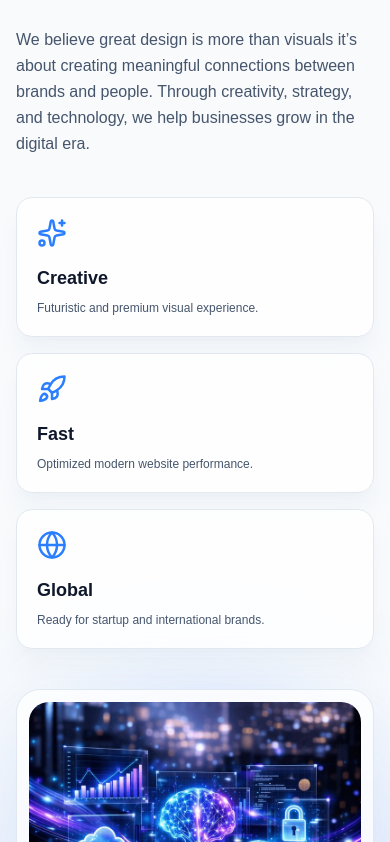
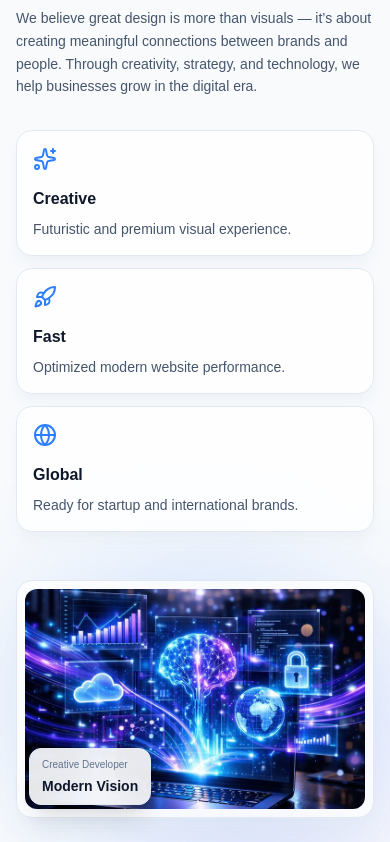
Before and after one commit to fachrezza/nuxspace, a React (Vite) app: page / in a window 390 px wide. Shown: the part 5522-6364 px from the top of the page. Built offline with nearby package versions, Linux system fonts and the light colour scheme.

Commit message:
more responsive for about

```diff
--- a/src/components/About.jsx
+++ b/src/components/About.jsx
@@ -14,54 +14,64 @@ export default function About() {
     >
 
       {/* GLOW */}
-      <div className="
+      <div
+        className="
           absolute top-0 left-0
-        w-[250px] md:w-[400px]
-        h-[250px] md:h-[400px]
+          w-[220px] sm:w-[300px] md:w-[400px]
+          h-[220px] sm:h-[300px] md:h-[400px]
 
           bg-blue-500/10
           blur-3xl
           rounded-full
-      " />
+        "
+      />
 
-      <div className="
+      <div
+        className="
           absolute bottom-0 right-0
-        w-[300px] md:w-[500px]
-        h-[300px] md:h-[500px]
+          w-[250px] sm:w-[350px] md:w-[500px]
+          h-[250px] sm:h-[350px] md:h-[500px]
 
           bg-indigo-500/10
           blur-3xl
           rounded-full
-      " />
+        "
+      />
 
-      <div className="
+      <div
+        className="
           max-w-7xl
           mx-auto
-        px-4 sm:px-6
+          px-4 sm:px-6 lg:px-8
           relative z-10
-      ">
+        "
+      >
 
         {/* TITLE */}
         <div className="text-center">
 
-          <span className="
+          <span
+            className="
               text-blue-500
               font-semibold
 
               tracking-[0.2em] md:tracking-[0.3em]
 
               uppercase
-            text-sm md:text-base
-          ">
+              text-xs sm:text-sm md:text-base
+            "
+          >
             About Us
           </span>
 
-          <h2 className="
+          <h2
+            className="
               mt-4 md:mt-6
 
               text-3xl
               sm:text-4xl
-            md:text-6xl
+              md:text-5xl
+              lg:text-6xl
 
               font-black
               tracking-tight
@@ -69,36 +79,42 @@ export default function About() {
 
               text-slate-900
               dark:text-white
-          ">
+            "
+          >
             Creating Digital
 
-            <span className="
+            <span
+              className="
                 bg-gradient-to-r
                 from-blue-500
                 to-indigo-500
 
                 bg-clip-text
                 text-transparent
-            ">
+              "
+            >
               {" "}Experience
             </span>
 
             <br />
 
             Beyond Expectations
-
           </h2>
 
         </div>
 
         {/* CONTENT */}
-        <div className="
+        <div
+          className="
             grid grid-cols-1 lg:grid-cols-2
-          gap-10 md:gap-16
+
+            gap-12 lg:gap-16
 
             mt-16 md:mt-24
+
             items-center
-        ">
+          "
+        >
 
           {/* IMAGE SIDE */}
           <motion.div
@@ -106,19 +122,25 @@ export default function About() {
             whileInView={{ opacity: 1, x: 0 }}
             transition={{ duration: 1 }}
             viewport={{ once: true }}
-            className="relative order-2 lg:order-1"
+            className="
+              relative
+              order-2 lg:order-1
+            "
           >
 
             {/* OUTER GLOW */}
-            <div className="
+            <div
+              className="
                 absolute inset-0
                 bg-blue-500/20
                 blur-3xl
                 rounded-full
-            " />
+              "
+            />
 
             {/* IMAGE CARD */}
-            <div className="
+            <div
+              className="
                 relative
 
                 bg-white/80
@@ -129,24 +151,26 @@ export default function About() {
                 border border-slate-200
                 dark:border-white/10
 
-              rounded-[24px] md:rounded-[40px]
+                rounded-2xl md:rounded-[40px]
 
-              p-3 md:p-5
+                p-2 sm:p-3 md:p-5
 
-              shadow-2xl
+                shadow-xl
                 shadow-slate-200/40
                 dark:shadow-black/20
-            ">
+              "
+            >
 
               <img
                 src={AboutImg}
                 alt="about"
                 className="
-                  rounded-[20px] md:rounded-[32px]
+                  rounded-xl md:rounded-[32px]
 
-                  h-[300px]
-                  sm:h-[450px]
-                  md:h-[650px]
+                  h-[220px]
+                  sm:h-[340px]
+                  md:h-[550px]
+                  lg:h-[650px]
 
                   w-full
                   object-cover
@@ -154,12 +178,14 @@ export default function About() {
               />
 
               {/* FLOAT CARD */}
-              <div className="
+              <div
+                className="
                   absolute
-                bottom-4 left-4
-                md:bottom-10 md:left-10
 
-                bg-white/80
+                  bottom-3 left-3
+                  md:bottom-8 md:left-8
+
+                  bg-white/90
                   dark:bg-[#0f172a]/80
 
                   backdrop-blur-xl
@@ -167,31 +193,44 @@ export default function About() {
                   border border-slate-200
                   dark:border-white/10
 
-                rounded-2xl md:rounded-3xl
+                  rounded-xl md:rounded-3xl
 
-                p-3 md:p-6
+                  px-3 py-2
+                  md:px-6 md:py-5
 
                   shadow-xl
-              ">
 
-                <p className="
+                  max-w-[160px]
+                  sm:max-w-xs
+                "
+              >
+
+                <p
+                  className="
                     text-slate-500
                     dark:text-slate-400
 
-                  text-xs md:text-sm
-                ">
+                    text-[10px]
+                    md:text-sm
+                  "
+                >
                   Creative Developer
                 </p>
 
-                <h3 className="
-                  mt-1 md:mt-2
+                <h3
+                  className="
+                    mt-1
 
-                  text-lg md:text-2xl
+                    text-sm
+                    sm:text-base
+                    md:text-2xl
+
                     font-bold
 
                     text-slate-900
                     dark:text-white
-                ">
+                  "
+                >
                   Modern Vision
                 </h3>
 
@@ -210,47 +249,54 @@ export default function About() {
             className="order-1 lg:order-2"
           >
 
-            <p className="
+            <p
+              className="
                 text-slate-600
                 dark:text-slate-400
 
-              text-base md:text-lg
+                text-sm sm:text-base md:text-lg
                 leading-relaxed
-            ">
+              "
+            >
               Nux Space is a creative digital agency focused on
               Web Development and Graphic Design. The name “Nux”
               stands for “New Experience,” representing our vision
               to create modern, innovative, and memorable digital experiences.
             </p>
 
-            <p className="
-              mt-6 md:mt-8
+            <p
+              className="
+                mt-5 md:mt-8
 
                 text-slate-600
                 dark:text-slate-400
 
-              text-base md:text-lg
+                text-sm sm:text-base md:text-lg
                 leading-relaxed
-            ">
-              We believe great design is more than visuals it’s about
+              "
+            >
+              We believe great design is more than visuals — it’s about
               creating meaningful connections between brands and people.
               Through creativity, strategy, and technology,
               we help businesses grow in the digital era.
             </p>
 
             {/* FEATURES */}
-            <div className="
+            <div
+              className="
                 grid
-              grid-cols-1 sm:grid-cols-2 lg:grid-cols-3
+                grid-cols-1 sm:grid-cols-2 xl:grid-cols-3
 
-              gap-4 md:gap-6
+                gap-3 md:gap-6
 
-              mt-10 md:mt-14
-            ">
+                mt-8 md:mt-14
+              "
+            >
 
               {/* CARD 1 */}
-              <div className="
-                p-5 md:p-6
+              <div
+                className="
+                  p-4 md:p-6
 
                   rounded-2xl md:rounded-3xl
 
@@ -262,48 +308,54 @@ export default function About() {
                   border border-slate-200
                   dark:border-white/10
 
-                shadow-xl
+                  shadow-lg
                   shadow-slate-200/40
                   dark:shadow-black/20
 
                   hover:border-blue-500/30
 
                   transition
-              ">
+                "
+              >
 
                 <Sparkles
                   className="text-blue-500"
-                  size={30}
+                  size={24}
                 />
 
-                <h3 className="
+                <h3
+                  className="
                     mt-4
 
                     font-bold
-                  text-lg md:text-xl
+                    text-base md:text-xl
 
                     text-slate-900
                     dark:text-white
-                ">
+                  "
+                >
                   Creative
                 </h3>
 
-                <p className="
+                <p
+                  className="
                     mt-2
 
                     text-slate-600
                     dark:text-slate-400
 
-                  text-xs md:text-sm
-                ">
+                    text-sm
+                  "
+                >
                   Futuristic and premium visual experience.
                 </p>
 
               </div>
 
               {/* CARD 2 */}
-              <div className="
-                p-5 md:p-6
+              <div
+                className="
+                  p-4 md:p-6
 
                   rounded-2xl md:rounded-3xl
 
@@ -315,48 +367,54 @@ export default function About() {
                   border border-slate-200
                   dark:border-white/10
 
-                shadow-xl
+                  shadow-lg
                   shadow-slate-200/40
                   dark:shadow-black/20
 
                   hover:border-blue-500/30
 
                   transition
-              ">
+                "
+              >
 
                 <Rocket
                   className="text-blue-500"
-                  size={30}
+                  size={24}
                 />
 
-                <h3 className="
+                <h3
+                  className="
                     mt-4
 
                     font-bold
-                  text-lg md:text-xl
+                    text-base md:text-xl
 
                     text-slate-900
                     dark:text-white
-                ">
+                  "
+                >
                   Fast
                 </h3>
 
-                <p className="
+                <p
+                  className="
                     mt-2
 
                     text-slate-600
                     dark:text-slate-400
 
-                  text-xs md:text-sm
-                ">
+                    text-sm
+                  "
+                >
                   Optimized modern website performance.
                 </p>
 
               </div>
 
               {/* CARD 3 */}
-              <div className="
-                p-5 md:p-6
+              <div
+                className="
+                  p-4 md:p-6
 
                   rounded-2xl md:rounded-3xl
 
@@ -368,7 +426,7 @@ export default function About() {
                   border border-slate-200
                   dark:border-white/10
 
-                shadow-xl
+                  shadow-lg
                   shadow-slate-200/40
                   dark:shadow-black/20
 
@@ -376,34 +434,39 @@ export default function About() {
 
                   transition
 
-                sm:col-span-2 lg:col-span-1
-              ">
+                  sm:col-span-2 xl:col-span-1
+                "
+              >
 
                 <Globe
                   className="text-blue-500"
-                  size={30}
+                  size={24}
                 />
 
-                <h3 className="
+                <h3
+                  className="
                     mt-4
 
                     font-bold
-                  text-lg md:text-xl
+                    text-base md:text-xl
 
                     text-slate-900
                     dark:text-white
-                ">
+                  "
+                >
                   Global
                 </h3>
 
-                <p className="
+                <p
+                  className="
                     mt-2
 
                     text-slate-600
                     dark:text-slate-400
 
-                  text-xs md:text-sm
-                ">
+                    text-sm
+                  "
+                >
                   Ready for startup and international brands.
                 </p>
 
@@ -416,6 +479,7 @@ export default function About() {
         </div>
 
       </div>
+
     </section>
   );
 }
```
Lines whose indentation alone changed are shown as unchanged.
